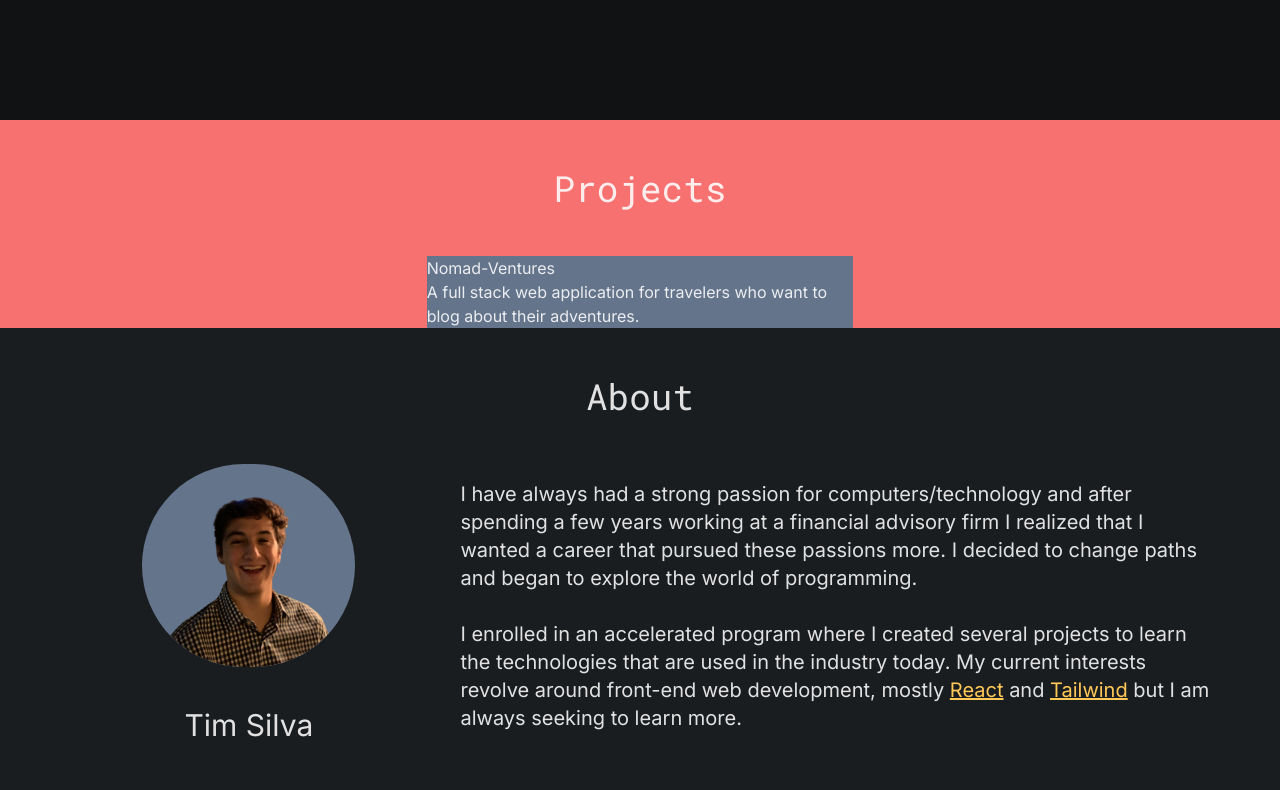
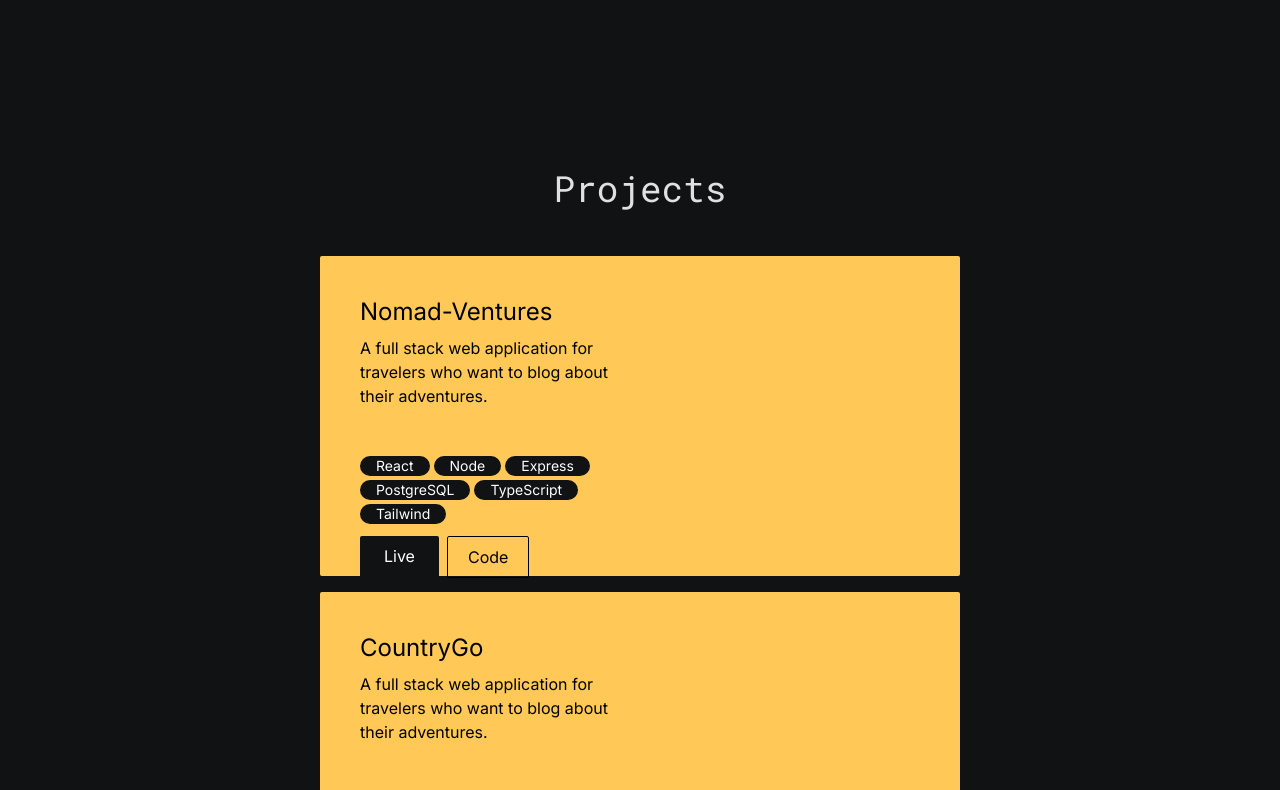
Before and after one commit to silva-tim/portfolio-website, a React (Vite) app in the folder client/: page / in a window 1280 px wide. Shown: the part 680-1470 px from the top of the page. Built offline with nearby package versions, Linux system fonts and the light colour scheme.

Commit message:
Changed color scheme

```diff
--- a/client/src/components/Project.tsx
+++ b/client/src/components/Project.tsx
@@ -4,14 +4,48 @@ type props = {
     live: string;
     code: string;
     desc: string;
+    skills: string[];
+    image: string;
   };
 };
 
 export default function Project({ project }: props) {
   return (
-    <div className="bg-slate-500 basis-1/3">
-      <h2>{project.name}</h2>
-      <p>{project.desc}</p>
+    <div className="text-black rounded-sm bg-secondary h-80 basis-1/2">
+      <div className="flex p-10">
+        <div className="flex flex-wrap basis-1/2">
+          <h2 className="text-2xl basis-full">{project.name}</h2>
+          <p className="h-32 py-2">{project.desc}</p>
+          <div className="basis-full">
+            <ul className="flex flex-wrap gap-1">
+              {project.skills.map((i) => (
+                <li
+                  key={i}
+                  className="px-4 text-sm text-white rounded-full bg-main"
+                >
+                  {i}
+                </li>
+              ))}
+            </ul>
+          </div>
+          <div className="flex gap-2 py-3">
+            <a
+              href={project.live}
+              target="_blank"
+              className="px-6 py-2 text-white rounded-sm bg-main"
+            >
+              Live
+            </a>
+            <a
+              href={project.code}
+              target="_blank"
+              className="px-5 py-2 border border-black rounded-sm"
+            >
+              Code
+            </a>
+          </div>
+        </div>
+      </div>
     </div>
   );
 }
--- a/client/src/components/Projects.tsx
+++ b/client/src/components/Projects.tsx
@@ -3,11 +3,15 @@ import { projects } from "../data";
 
 export default function Projects() {
   return (
-    <section id="projects" className="bg-red-400 scroll-m-10 sm:scroll-m-24">
+    <section id="projects" className="scroll-m-10 sm:scroll-m-18">
       <h1 className="p-12 font-mono text-4xl text-center">Projects</h1>
-      <div className="flex justify-center">
-        <Project project={projects.nomadVentures} />
-      </div>
+      <ul className="flex flex-wrap gap-4">
+        {projects.map((i) => (
+          <li className="flex justify-center" key={i.projectNum}>
+            <Project project={i} />
+          </li>
+        ))}
+      </ul>
     </section>
   );
 }
--- a/client/src/data.ts
+++ b/client/src/data.ts
@@ -26,16 +26,37 @@ export const links = <Link[]>[
   },
 ];
 
-export const projects = {
-  nomadVentures: {
+export const projects = [
+  {
+    projectNum: 2,
     name: "Nomad-Ventures",
     live: "https://nomad-ventures.silvatim.com",
     code: "https://github.com/silva-tim/nomad-ventures/",
     desc: "A full stack web application for travelers who want to blog about their adventures.",
+    skills: [
+      "React",
+      "Node",
+      "Express",
+      "PostgreSQL",
+      "TypeScript",
+      "Tailwind",
+    ],
+    image: "/nomad.png",
   },
-  countryGo: {
+  {
+    projectNum: 1,
     name: "CountryGo",
     live: "https://silva-tim.github.io/country-go/",
     code: "https://github.com/silva-tim/country-go",
+    desc: "A full stack web application for travelers who want to blog about their adventures.",
+    skills: [
+      "React",
+      "Node",
+      "Express",
+      "PostgreSQL",
+      "TypeScript",
+      "Tailwind",
+    ],
+    image: "/nomad.png",
   },
-};
+];
```
Also changed, not shown: 1 other file (tests, documents, lock files or other folders).
